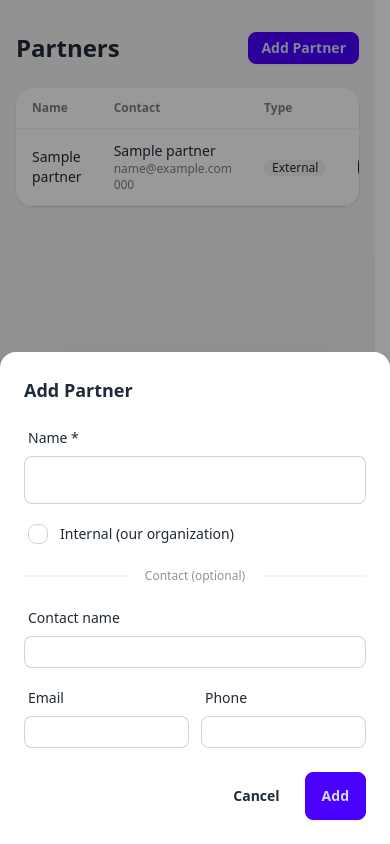
After one commit to jplej/cadence-budget, a Django app: template saas-starter/templates/budget/partners.html in a window 390 px wide, after a click on "Add Partner". The commit adds this page. Run offline with Django 5.2, Linux system fonts and the light colour scheme; the template is opened without the code that fills it: most values are stand-ins (such as "Sample title", 1, 10 or a date in 2020); some libraries are stand-ins or nearby versions.

Commit message:
feat: Stories 1.1 & 1.2 — HTMX wire-up and Partner Management UI
- Wire HTMX 2.x into base.html with DaisyUI drawer sidebar layout
- Add user menu partial (language switcher + avatar dropdown)
- HTMX smoke-test endpoint at /htmx-test/
- Full Partner CRUD scoped to request.tenant (list, add, edit, delete)
- Add/edit via DaisyUI checkbox modals (no JS required)
- Extend Partner model with optional contact fields (name, email, phone)
- Migration 0003 for partner contact fields
- Register budget URLs in config/urls.py

Co-Authored-By: Claude Sonnet 4.6 <noreply@anthropic.com>

```diff
--- a/saas-starter/apps/budget/models.py
+++ b/saas-starter/apps/budget/models.py
@@ -7,6 +7,9 @@ class Partner(models.Model):
     tenant = models.ForeignKey(Tenant, on_delete=models.CASCADE, related_name="partners")
     name = models.CharField(max_length=200)
     is_internal = models.BooleanField(default=False)
+    contact_name = models.CharField(max_length=200, blank=True, default="")
+    contact_email = models.EmailField(blank=True, default="")
+    contact_phone = models.CharField(max_length=50, blank=True, default="")
 
     class Meta:
         ordering = ["name"]
--- a/saas-starter/apps/core/urls.py
+++ b/saas-starter/apps/core/urls.py
@@ -3,4 +3,5 @@ from . import views
 
 urlpatterns = [
     path("", views.index, name="index"),
+    path("htmx-test/", views.htmx_test, name="htmx-test"),
 ]
--- a/saas-starter/apps/core/views.py
+++ b/saas-starter/apps/core/views.py
@@ -5,3 +5,9 @@ from django.utils.translation import gettext_lazy as _
 
 def index(request):
     return render(request, "core/index.html", {"title": _("Home")})
+
+
+def htmx_test(request):
+    if request.headers.get("HX-Request"):
+        return render(request, "partials/htmx-test.html")
+    return render(request, "core/index.html", {"title": _("Home")})
--- a/saas-starter/config/urls.py
+++ b/saas-starter/config/urls.py
@@ -11,6 +11,7 @@ urlpatterns = [
     path("", include("apps.tenants.urls")),
     path("", include("apps.users.urls")),
     path("", include("apps.core.urls")),
+    path("", include("apps.budget.urls")),
 ]
 
 if settings.DEBUG:
--- a/saas-starter/templates/base.html
+++ b/saas-starter/templates/base.html
@@ -4,21 +4,40 @@
 <head>
   <meta charset="UTF-8" />
   <meta name="viewport" content="width=device-width, initial-scale=1.0" />
-  <title>{% block title %}{{ title }}{% endblock %} — {{ request.tenant.name|default:"SaaS" }}</title>
-
-  <!-- DaisyUI via CDN (Tailwind CSS + DaisyUI) -->
+  <title>{% block title %}{{ title }}{% endblock %} — {{ request.tenant.name|default:"Cadence" }}</title>
   <link href="https://cdn.jsdelivr.net/npm/daisyui@4/dist/full.min.css" rel="stylesheet" />
   <script src="https://cdn.tailwindcss.com"></script>
-
   {% block extra_head %}{% endblock %}
 </head>
 <body class="min-h-screen bg-base-200">
 
-  {% include "partials/navbar.html" %}
+<div class="{% if user.is_authenticated %}drawer lg:drawer-open{% endif %}">
+  {% if user.is_authenticated %}<input id="drawer-toggle" type="checkbox" class="drawer-toggle" />{% endif %}
 
-  <main class="container mx-auto px-4 py-8">
+  <div class="{% if user.is_authenticated %}drawer-content {% endif %}flex flex-col min-h-screen">
+
+    {% if user.is_authenticated %}
+    <!-- Mobile top bar -->
+    <div class="navbar bg-base-100 shadow-sm lg:hidden">
+      <div class="navbar-start">
+        <label for="drawer-toggle" class="btn btn-ghost btn-square drawer-button">
+          <svg xmlns="http://www.w3.org/2000/svg" class="h-5 w-5" fill="none" viewBox="0 0 24 24" stroke="currentColor">
+            <path stroke-linecap="round" stroke-linejoin="round" stroke-width="2" d="M4 6h16M4 12h16M4 18h16"/>
+          </svg>
+        </label>
+      </div>
+      <div class="navbar-center font-bold text-lg">{{ request.tenant.name|default:"Cadence" }}</div>
+      <div class="navbar-end">{% include "partials/user-menu.html" %}</div>
+    </div>
+    <!-- Desktop top bar -->
+    <div class="navbar bg-base-100 shadow-sm hidden lg:flex justify-end px-6">
+      {% include "partials/user-menu.html" %}
+    </div>
+    {% endif %}
+
+    <main class="flex-1 {% if user.is_authenticated %}container mx-auto px-6 py-6 max-w-6xl{% else %}container mx-auto px-4 py-8{% endif %}">
       {% if messages %}
-      <div class="space-y-2 mb-6">
+        <div class="space-y-2 mb-4">
           {% for message in messages %}
             <div role="alert" class="alert {% if message.tags == 'error' %}alert-error{% elif message.tags == 'success' %}alert-success{% elif message.tags == 'warning' %}alert-warning{% else %}alert-info{% endif %}">
               <span>{{ message }}</span>
@@ -26,12 +45,79 @@
           {% endfor %}
         </div>
       {% endif %}
-
       {% block content %}{% endblock %}
     </main>
 
-  {% include "partials/footer.html" %}
+  </div>
 
+  {% if user.is_authenticated %}
+  <!-- Sidebar -->
+  <div class="drawer-side z-40">
+    <label for="drawer-toggle" class="drawer-overlay"></label>
+    <aside class="bg-base-100 w-64 min-h-screen flex flex-col shadow-lg">
+
+      <div class="px-6 py-5 border-b border-base-200">
+        <a href="{% url 'index' %}" class="text-xl font-bold tracking-tight">Cadence</a>
+        {% if request.tenant %}
+          <p class="text-xs text-base-content/50 mt-0.5">{{ request.tenant.name }}</p>
+        {% endif %}
+      </div>
+
+      <nav class="flex-1 px-3 py-4">
+        <ul class="menu menu-md gap-0.5">
+
+          <li class="menu-title text-xs uppercase tracking-wider opacity-50 px-3 mb-1">{% trans "Projects" %}</li>
+          <li>
+            <a href="#" class="{% block nav_projects %}{% endblock %}">
+              <svg xmlns="http://www.w3.org/2000/svg" class="h-4 w-4" fill="none" viewBox="0 0 24 24" stroke="currentColor">
+                <path stroke-linecap="round" stroke-linejoin="round" stroke-width="2" d="M3 7h18M3 12h18M3 17h18"/>
+              </svg>
+              {% trans "Projects" %}
+            </a>
+          </li>
+
+          <div class="divider my-1 opacity-30"></div>
+
+          <li class="menu-title text-xs uppercase tracking-wider opacity-50 px-3 mb-1">{% trans "Configuration" %}</li>
+          <li>
+            <a href="{% url 'list_partners' %}" class="{% block nav_partners %}{% endblock %}">
+              <svg xmlns="http://www.w3.org/2000/svg" class="h-4 w-4" fill="none" viewBox="0 0 24 24" stroke="currentColor">
+                <path stroke-linecap="round" stroke-linejoin="round" stroke-width="2" d="M17 20h5v-2a4 4 0 00-4-4H6a4 4 0 00-4 4v2h5m6 0v-4m0 0a4 4 0 10-8 0m8 0H9"/>
+              </svg>
+              {% trans "Partners" %}
+            </a>
+          </li>
+          <li>
+            <a href="#" class="{% block nav_categories %}{% endblock %}">
+              <svg xmlns="http://www.w3.org/2000/svg" class="h-4 w-4" fill="none" viewBox="0 0 24 24" stroke="currentColor">
+                <path stroke-linecap="round" stroke-linejoin="round" stroke-width="2" d="M7 7h10M7 12h6M7 17h4"/>
+              </svg>
+              {% trans "Categories" %}
+            </a>
+          </li>
+
+          <div class="divider my-1 opacity-30"></div>
+
+          <li class="menu-title text-xs uppercase tracking-wider opacity-50 px-3 mb-1">{% trans "Analytics" %}</li>
+          <li>
+            <a href="#" class="{% block nav_portfolio %}{% endblock %}">
+              <svg xmlns="http://www.w3.org/2000/svg" class="h-4 w-4" fill="none" viewBox="0 0 24 24" stroke="currentColor">
+                <path stroke-linecap="round" stroke-linejoin="round" stroke-width="2" d="M9 19v-6a2 2 0 00-2-2H5a2 2 0 00-2 2v6a2 2 0 002 2h2a2 2 0 002-2zm6 0V9a2 2 0 00-2-2h-2a2 2 0 00-2 2v10a2 2 0 002 2h2a2 2 0 002-2zm6 0V5a2 2 0 00-2-2h-2a2 2 0 00-2 2v14a2 2 0 002 2h2a2 2 0 002-2z"/>
+              </svg>
+              {% trans "Portfolio" %}
+            </a>
+          </li>
+
+        </ul>
+      </nav>
+
+    </aside>
+  </div>
+  {% endif %}
+
+</div>
+
+  <script src="https://unpkg.com/htmx.org@2/dist/htmx.min.js"></script>
   {% block extra_scripts %}{% endblock %}
 </body>
 </html>
--- /dev/null
+++ b/saas-starter/templates/budget/partners.html
@@ -0,0 +1,177 @@
+{% extends "base.html" %}
+{% load i18n %}
+{% block nav_partners %}active{% endblock %}
+
+{% block content %}
+<div class="flex items-center justify-between mb-6">
+  <h1 class="text-2xl font-bold">{% trans "Partners" %}</h1>
+  <label for="modal-add-partner" class="btn btn-primary btn-sm">{% trans "Add Partner" %}</label>
+</div>
+
+<!-- Partner table -->
+<div class="card bg-base-100 shadow">
+  <div class="card-body p-0">
+    {% if partners %}
+      <div class="overflow-x-auto">
+        <table class="table table-zebra w-full">
+          <thead>
+            <tr>
+              <th>{% trans "Name" %}</th>
+              <th>{% trans "Contact" %}</th>
+              <th>{% trans "Type" %}</th>
+              <th class="w-24"></th>
+            </tr>
+          </thead>
+          <tbody>
+            {% for partner in partners %}
+            <tr>
+              <td class="font-medium">{{ partner.name }}</td>
+              <td>
+                {% if partner.contact_name %}
+                  <div class="text-sm">{{ partner.contact_name }}</div>
+                {% endif %}
+                {% if partner.contact_email %}
+                  <div class="text-xs text-base-content/60">{{ partner.contact_email }}</div>
+                {% endif %}
+                {% if partner.contact_phone %}
+                  <div class="text-xs text-base-content/60">{{ partner.contact_phone }}</div>
+                {% endif %}
+                {% if not partner.contact_name and not partner.contact_email and not partner.contact_phone %}
+                  <span class="text-base-content/30 text-sm">—</span>
+                {% endif %}
+              </td>
+              <td>
+                {% if partner.is_internal %}
+                  <span class="badge badge-info badge-sm">{% trans "Internal" %}</span>
+                {% else %}
+                  <span class="badge badge-ghost badge-sm">{% trans "External" %}</span>
+                {% endif %}
+              </td>
+              <td class="text-right">
+                <div class="flex gap-2 justify-end">
+                  <label for="modal-edit-{{ partner.id }}" class="btn btn-xs btn-outline">{% trans "Edit" %}</label>
+                  <form method="post" action="{% url 'delete_partner' partner.id %}">
+                    {% csrf_token %}
+                    <button type="submit" class="btn btn-xs btn-error btn-outline"
+                      onclick="return confirm('{% trans "Delete this partner?" %}')">{% trans "Delete" %}</button>
+                  </form>
+                </div>
+              </td>
+            </tr>
+            {% endfor %}
+          </tbody>
+        </table>
+      </div>
+    {% else %}
+      <div class="px-6 py-12 text-center text-base-content/40">
+        {% trans "No partners yet." %}
+      </div>
+    {% endif %}
+  </div>
+</div>
+
+<!-- Add partner modal -->
+<input type="checkbox" id="modal-add-partner" class="modal-toggle" {% if error %}checked{% endif %} />
+<div class="modal modal-bottom sm:modal-middle">
+  <div class="modal-box">
+    <h3 class="font-bold text-lg mb-4">{% trans "Add Partner" %}</h3>
+    <form method="post" action="{% url 'list_partners' %}">
+      {% csrf_token %}
+      {% if error %}
+        <div role="alert" class="alert alert-error mb-4">
+          <span>{{ error }}</span>
+        </div>
+      {% endif %}
+
+      <div class="form-control mb-3">
+        <label class="label" for="add-name"><span class="label-text font-medium">{% trans "Name" %} *</span></label>
+        <input id="add-name" name="name" type="text" class="input input-bordered" required autofocus />
+      </div>
+
+      <div class="form-control mb-3">
+        <label class="label cursor-pointer justify-start gap-3">
+          <input name="is_internal" type="checkbox" class="checkbox checkbox-sm" />
+          <span class="label-text">{% trans "Internal (our organization)" %}</span>
+        </label>
+      </div>
+
+      <div class="divider text-xs opacity-50">{% trans "Contact (optional)" %}</div>
+
+      <div class="form-control mb-3">
+        <label class="label" for="add-contact-name"><span class="label-text">{% trans "Contact name" %}</span></label>
+        <input id="add-contact-name" name="contact_name" type="text" class="input input-bordered input-sm" />
+      </div>
+      <div class="grid grid-cols-2 gap-3 mb-4">
+        <div class="form-control">
+          <label class="label" for="add-contact-email"><span class="label-text">{% trans "Email" %}</span></label>
+          <input id="add-contact-email" name="contact_email" type="email" class="input input-bordered input-sm" />
+        </div>
+        <div class="form-control">
+          <label class="label" for="add-contact-phone"><span class="label-text">{% trans "Phone" %}</span></label>
+          <input id="add-contact-phone" name="contact_phone" type="tel" class="input input-bordered input-sm" />
+        </div>
+      </div>
+
+      <div class="modal-action">
+        <label for="modal-add-partner" class="btn btn-ghost">{% trans "Cancel" %}</label>
+        <button type="submit" class="btn btn-primary">{% trans "Add" %}</button>
+      </div>
+    </form>
+  </div>
+  <label class="modal-backdrop" for="modal-add-partner"></label>
+</div>
+
+<!-- Edit partner modals (one per partner) -->
+{% for partner in partners %}
+<input type="checkbox" id="modal-edit-{{ partner.id }}" class="modal-toggle"
+  {% if edit_partner_id == partner.id %}checked{% endif %} />
+<div class="modal modal-bottom sm:modal-middle">
+  <div class="modal-box">
+    <h3 class="font-bold text-lg mb-4">{% trans "Edit Partner" %}</h3>
+    <form method="post" action="{% url 'edit_partner' partner.id %}">
+      {% csrf_token %}
+      {% if edit_partner_id == partner.id and edit_error %}
+        <div role="alert" class="alert alert-error mb-4">
+          <span>{{ edit_error }}</span>
+        </div>
+      {% endif %}
+
+      <div class="form-control mb-3">
+        <label class="label" for="edit-name-{{ partner.id }}"><span class="label-text font-medium">{% trans "Name" %} *</span></label>
+        <input id="edit-name-{{ partner.id }}" name="name" type="text" class="input input-bordered" value="{{ partner.name }}" required />
+      </div>
+
+      <div class="form-control mb-3">
+        <label class="label cursor-pointer justify-start gap-3">
+          <input name="is_internal" type="checkbox" class="checkbox checkbox-sm" {% if partner.is_internal %}checked{% endif %} />
+          <span class="label-text">{% trans "Internal (our organization)" %}</span>
+        </label>
+      </div>
+
+      <div class="divider text-xs opacity-50">{% trans "Contact (optional)" %}</div>
+
+      <div class="form-control mb-3">
+        <label class="label" for="edit-contact-name-{{ partner.id }}"><span class="label-text">{% trans "Contact name" %}</span></label>
+        <input id="edit-contact-name-{{ partner.id }}" name="contact_name" type="text" class="input input-bordered input-sm" value="{{ partner.contact_name }}" />
+      </div>
+      <div class="grid grid-cols-2 gap-3 mb-4">
+        <div class="form-control">
+          <label class="label" for="edit-contact-email-{{ partner.id }}"><span class="label-text">{% trans "Email" %}</span></label>
+          <input id="edit-contact-email-{{ partner.id }}" name="contact_email" type="email" class="input input-bordered input-sm" value="{{ partner.contact_email }}" />
+        </div>
+        <div class="form-control">
+          <label class="label" for="edit-contact-phone-{{ partner.id }}"><span class="label-text">{% trans "Phone" %}</span></label>
+          <input id="edit-contact-phone-{{ partner.id }}" name="contact_phone" type="tel" class="input input-bordered input-sm" value="{{ partner.contact_phone }}" />
+        </div>
+      </div>
+
+      <div class="modal-action">
+        <label for="modal-edit-{{ partner.id }}" class="btn btn-ghost">{% trans "Cancel" %}</label>
+        <button type="submit" class="btn btn-primary">{% trans "Save" %}</button>
+      </div>
+    </form>
+  </div>
+  <label class="modal-backdrop" for="modal-edit-{{ partner.id }}"></label>
+</div>
+{% endfor %}
+{% endblock %}
--- /dev/null
+++ b/saas-starter/templates/partials/htmx-test.html
@@ -0,0 +1,2 @@
+{% load i18n %}
+<p class="text-success">{% trans "HTMX partial loaded successfully." %}</p>
```
Also changed, not shown: saas-starter/apps/budget/urls.py (added, +9 -0 lines), saas-starter/apps/budget/views.py (added, +80 -0 lines), saas-starter/templates/budget/partner_form.html (added, +63 -0 lines), saas-starter/templates/partials/user-menu.html (added, +27 -0 lines), saas-starter/apps/budget/migrations/0003_partner_contact_fields.py (added). Lines whose indentation alone changed are shown as unchanged.
